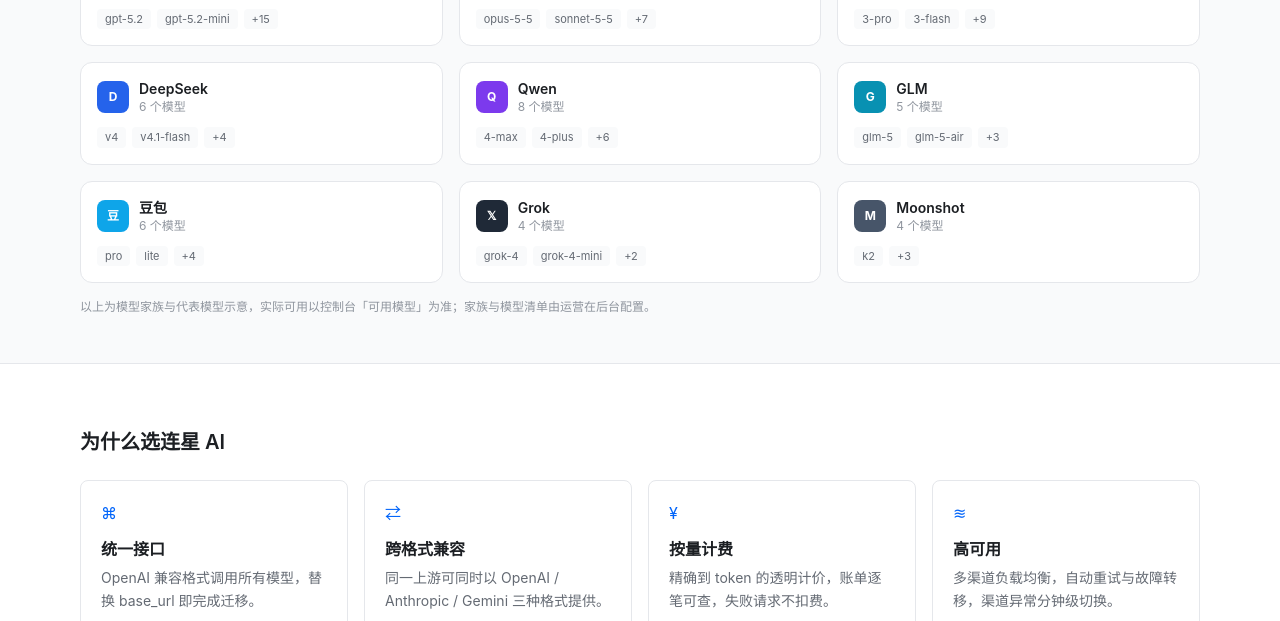
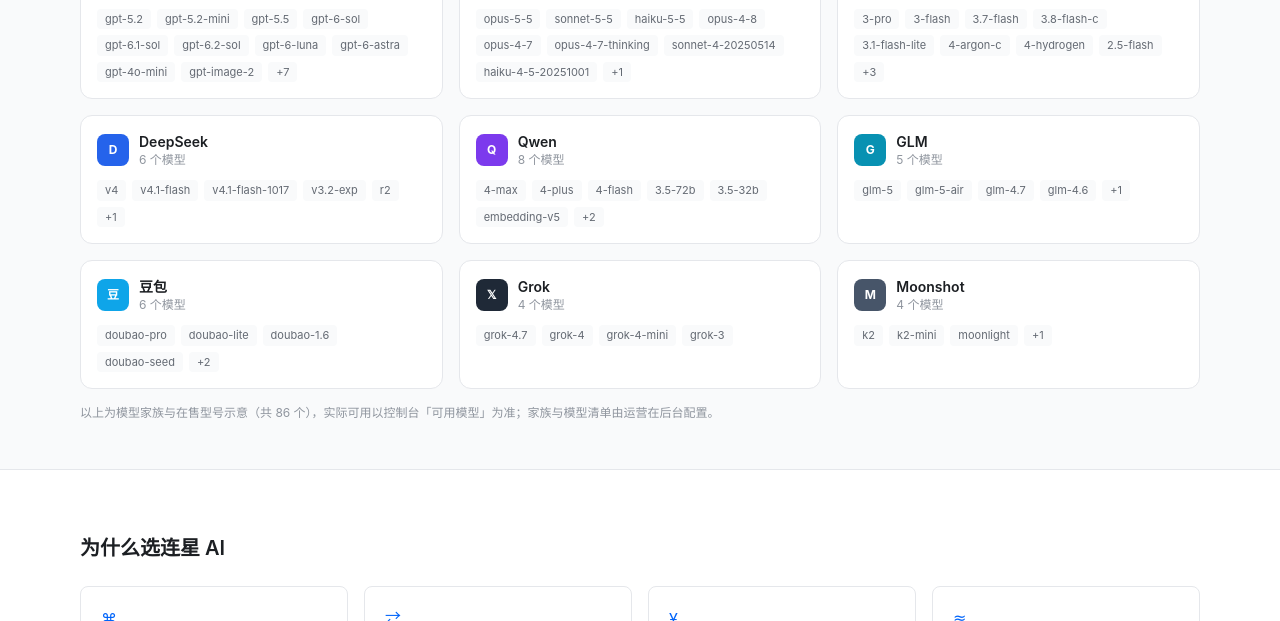
Before and after one commit to grissomsh/asterlink-prototype, a plain HTML site: page index.html in a window 1280 px wide. Shown: the part 867-1488 px from the top of the page. Drawn offline with nearby package versions, Linux system fonts and the light colour scheme.

Commit message:
prototype: 模型墙展开在售型号名称（同步私有仓 4156dd1）

```diff
--- a/index.html
+++ b/index.html
@@ -234,7 +234,7 @@
       </div>
     </section>
 
-<!-- 模型支持墙（家族卡片展开示例模型；内容由运营后台配置） -->
+<!-- 模型支持墙（家族卡片列举在售型号；内容由运营后台配置） -->
     <section class="border-y border-line bg-canvas">
       <div class="mx-auto max-w-6xl px-4 py-12">
         <div class="flex items-baseline justify-between">
@@ -247,84 +247,66 @@
           <span class="grid h-8 w-8 place-items-center rounded-lg bg-gray-900 text-xs font-bold text-white">O</span>
           <div><p class="text-sm font-semibold">OpenAI</p><p class="text-xs text-faint">18 个模型</p></div>
         </div>
-            <div class="mt-3 flex flex-wrap gap-1.5 text-[11px] text-sub">
-              <span class="rounded bg-canvas px-2 py-0.5">gpt-5.2</span><span class="rounded bg-canvas px-2 py-0.5">gpt-5.2-mini</span><span class="rounded bg-canvas px-2 py-0.5">+15</span>
-            </div>
+        <div class="mt-3 flex flex-wrap gap-1.5 text-[11px] text-sub"><span class="rounded bg-canvas px-2 py-0.5">gpt-5.2</span><span class="rounded bg-canvas px-2 py-0.5">gpt-5.2-mini</span><span class="rounded bg-canvas px-2 py-0.5">gpt-5.5</span><span class="rounded bg-canvas px-2 py-0.5">gpt-6-sol</span><span class="rounded bg-canvas px-2 py-0.5">gpt-6.1-sol</span><span class="rounded bg-canvas px-2 py-0.5">gpt-6.2-sol</span><span class="rounded bg-canvas px-2 py-0.5">gpt-6-luna</span><span class="rounded bg-canvas px-2 py-0.5">gpt-6-astra</span><span class="rounded bg-canvas px-2 py-0.5">gpt-4o-mini</span><span class="rounded bg-canvas px-2 py-0.5">gpt-image-2</span><span class="rounded bg-canvas px-2 py-0.5">+7</span></div>
       </div>
       <div class="rounded-xl border border-line bg-white p-4">
         <div class="flex items-center gap-2.5">
           <span class="grid h-8 w-8 place-items-center rounded-lg bg-[#d97757] text-xs font-bold text-white">C</span>
           <div><p class="text-sm font-semibold">Claude</p><p class="text-xs text-faint">9 个模型</p></div>
         </div>
-            <div class="mt-3 flex flex-wrap gap-1.5 text-[11px] text-sub">
-              <span class="rounded bg-canvas px-2 py-0.5">opus-5-5</span><span class="rounded bg-canvas px-2 py-0.5">sonnet-5-5</span><span class="rounded bg-canvas px-2 py-0.5">+7</span>
-            </div>
+        <div class="mt-3 flex flex-wrap gap-1.5 text-[11px] text-sub"><span class="rounded bg-canvas px-2 py-0.5">opus-5-5</span><span class="rounded bg-canvas px-2 py-0.5">sonnet-5-5</span><span class="rounded bg-canvas px-2 py-0.5">haiku-5-5</span><span class="rounded bg-canvas px-2 py-0.5">opus-4-8</span><span class="rounded bg-canvas px-2 py-0.5">opus-4-7</span><span class="rounded bg-canvas px-2 py-0.5">opus-4-7-thinking</span><span class="rounded bg-canvas px-2 py-0.5">sonnet-4-20250514</span><span class="rounded bg-canvas px-2 py-0.5">haiku-4-5-20251001</span><span class="rounded bg-canvas px-2 py-0.5">+1</span></div>
       </div>
       <div class="rounded-xl border border-line bg-white p-4">
         <div class="flex items-center gap-2.5">
           <span class="grid h-8 w-8 place-items-center rounded-lg bg-gradient-to-br from-brand-600 to-sky-400 text-xs font-bold text-white">G</span>
           <div><p class="text-sm font-semibold">Gemini</p><p class="text-xs text-faint">11 个模型</p></div>
         </div>
-            <div class="mt-3 flex flex-wrap gap-1.5 text-[11px] text-sub">
-              <span class="rounded bg-canvas px-2 py-0.5">3-pro</span><span class="rounded bg-canvas px-2 py-0.5">3-flash</span><span class="rounded bg-canvas px-2 py-0.5">+9</span>
-            </div>
+        <div class="mt-3 flex flex-wrap gap-1.5 text-[11px] text-sub"><span class="rounded bg-canvas px-2 py-0.5">3-pro</span><span class="rounded bg-canvas px-2 py-0.5">3-flash</span><span class="rounded bg-canvas px-2 py-0.5">3.7-flash</span><span class="rounded bg-canvas px-2 py-0.5">3.8-flash-c</span><span class="rounded bg-canvas px-2 py-0.5">3.1-flash-lite</span><span class="rounded bg-canvas px-2 py-0.5">4-argon-c</span><span class="rounded bg-canvas px-2 py-0.5">4-hydrogen</span><span class="rounded bg-canvas px-2 py-0.5">2.5-flash</span><span class="rounded bg-canvas px-2 py-0.5">+3</span></div>
       </div>
       <div class="rounded-xl border border-line bg-white p-4">
         <div class="flex items-center gap-2.5">
           <span class="grid h-8 w-8 place-items-center rounded-lg bg-blue-600 text-xs font-bold text-white">D</span>
           <div><p class="text-sm font-semibold">DeepSeek</p><p class="text-xs text-faint">6 个模型</p></div>
         </div>
-            <div class="mt-3 flex flex-wrap gap-1.5 text-[11px] text-sub">
-              <span class="rounded bg-canvas px-2 py-0.5">v4</span><span class="rounded bg-canvas px-2 py-0.5">v4.1-flash</span><span class="rounded bg-canvas px-2 py-0.5">+4</span>
-            </div>
+        <div class="mt-3 flex flex-wrap gap-1.5 text-[11px] text-sub"><span class="rounded bg-canvas px-2 py-0.5">v4</span><span class="rounded bg-canvas px-2 py-0.5">v4.1-flash</span><span class="rounded bg-canvas px-2 py-0.5">v4.1-flash-1017</span><span class="rounded bg-canvas px-2 py-0.5">v3.2-exp</span><span class="rounded bg-canvas px-2 py-0.5">r2</span><span class="rounded bg-canvas px-2 py-0.5">+1</span></div>
       </div>
       <div class="rounded-xl border border-line bg-white p-4">
         <div class="flex items-center gap-2.5">
           <span class="grid h-8 w-8 place-items-center rounded-lg bg-violet-600 text-xs font-bold text-white">Q</span>
           <div><p class="text-sm font-semibold">Qwen</p><p class="text-xs text-faint">8 个模型</p></div>
         </div>
-            <div class="mt-3 flex flex-wrap gap-1.5 text-[11px] text-sub">
-              <span class="rounded bg-canvas px-2 py-0.5">4-max</span><span class="rounded bg-canvas px-2 py-0.5">4-plus</span><span class="rounded bg-canvas px-2 py-0.5">+6</span>
-            </div>
+        <div class="mt-3 flex flex-wrap gap-1.5 text-[11px] text-sub"><span class="rounded bg-canvas px-2 py-0.5">4-max</span><span class="rounded bg-canvas px-2 py-0.5">4-plus</span><span class="rounded bg-canvas px-2 py-0.5">4-flash</span><span class="rounded bg-canvas px-2 py-0.5">3.5-72b</span><span class="rounded bg-canvas px-2 py-0.5">3.5-32b</span><span class="rounded bg-canvas px-2 py-0.5">embedding-v5</span><span class="rounded bg-canvas px-2 py-0.5">+2</span></div>
       </div>
       <div class="rounded-xl border border-line bg-white p-4">
         <div class="flex items-center gap-2.5">
           <span class="grid h-8 w-8 place-items-center rounded-lg bg-cyan-600 text-xs font-bold text-white">G</span>
           <div><p class="text-sm font-semibold">GLM</p><p class="text-xs text-faint">5 个模型</p></div>
         </div>
-            <div class="mt-3 flex flex-wrap gap-1.5 text-[11px] text-sub">
-              <span class="rounded bg-canvas px-2 py-0.5">glm-5</span><span class="rounded bg-canvas px-2 py-0.5">glm-5-air</span><span class="rounded bg-canvas px-2 py-0.5">+3</span>
-            </div>
+        <div class="mt-3 flex flex-wrap gap-1.5 text-[11px] text-sub"><span class="rounded bg-canvas px-2 py-0.5">glm-5</span><span class="rounded bg-canvas px-2 py-0.5">glm-5-air</span><span class="rounded bg-canvas px-2 py-0.5">glm-4.7</span><span class="rounded bg-canvas px-2 py-0.5">glm-4.6</span><span class="rounded bg-canvas px-2 py-0.5">+1</span></div>
       </div>
       <div class="rounded-xl border border-line bg-white p-4">
         <div class="flex items-center gap-2.5">
           <span class="grid h-8 w-8 place-items-center rounded-lg bg-sky-500 text-xs font-bold text-white">豆</span>
           <div><p class="text-sm font-semibold">豆包</p><p class="text-xs text-faint">6 个模型</p></div>
         </div>
-            <div class="mt-3 flex flex-wrap gap-1.5 text-[11px] text-sub">
-              <span class="rounded bg-canvas px-2 py-0.5">pro</span><span class="rounded bg-canvas px-2 py-0.5">lite</span><span class="rounded bg-canvas px-2 py-0.5">+4</span>
-            </div>
+        <div class="mt-3 flex flex-wrap gap-1.5 text-[11px] text-sub"><span class="rounded bg-canvas px-2 py-0.5">doubao-pro</span><span class="rounded bg-canvas px-2 py-0.5">doubao-lite</span><span class="rounded bg-canvas px-2 py-0.5">doubao-1.6</span><span class="rounded bg-canvas px-2 py-0.5">doubao-seed</span><span class="rounded bg-canvas px-2 py-0.5">+2</span></div>
       </div>
       <div class="rounded-xl border border-line bg-white p-4">
         <div class="flex items-center gap-2.5">
           <span class="grid h-8 w-8 place-items-center rounded-lg bg-gray-800 text-xs font-bold text-white">𝕏</span>
           <div><p class="text-sm font-semibold">Grok</p><p class="text-xs text-faint">4 个模型</p></div>
         </div>
-            <div class="mt-3 flex flex-wrap gap-1.5 text-[11px] text-sub">
-              <span class="rounded bg-canvas px-2 py-0.5">grok-4</span><span class="rounded bg-canvas px-2 py-0.5">grok-4-mini</span><span class="rounded bg-canvas px-2 py-0.5">+2</span>
-            </div>
+        <div class="mt-3 flex flex-wrap gap-1.5 text-[11px] text-sub"><span class="rounded bg-canvas px-2 py-0.5">grok-4.7</span><span class="rounded bg-canvas px-2 py-0.5">grok-4</span><span class="rounded bg-canvas px-2 py-0.5">grok-4-mini</span><span class="rounded bg-canvas px-2 py-0.5">grok-3</span></div>
       </div>
       <div class="rounded-xl border border-line bg-white p-4">
         <div class="flex items-center gap-2.5">
           <span class="grid h-8 w-8 place-items-center rounded-lg bg-slate-600 text-xs font-bold text-white">M</span>
           <div><p class="text-sm font-semibold">Moonshot</p><p class="text-xs text-faint">4 个模型</p></div>
         </div>
-            <div class="mt-3 flex flex-wrap gap-1.5 text-[11px] text-sub">
-              <span class="rounded bg-canvas px-2 py-0.5">k2</span><span class="rounded bg-canvas px-2 py-0.5">+3</span>
+        <div class="mt-3 flex flex-wrap gap-1.5 text-[11px] text-sub"><span class="rounded bg-canvas px-2 py-0.5">k2</span><span class="rounded bg-canvas px-2 py-0.5">k2-mini</span><span class="rounded bg-canvas px-2 py-0.5">moonlight</span><span class="rounded bg-canvas px-2 py-0.5">+1</span></div>
       </div>
         </div>
-        </div>
-        <p class="mt-4 text-xs text-faint">以上为模型家族与代表模型示意，实际可用以控制台「可用模型」为准；家族与模型清单由运营在后台配置。</p>
+        <p class="mt-4 text-xs text-faint">以上为模型家族与在售型号示意（共 86 个），实际可用以控制台「可用模型」为准；家族与模型清单由运营在后台配置。</p>
       </div>
     </section>
 
```
Also changed, not shown: 1 other file. Lines whose indentation alone changed are shown as unchanged.
